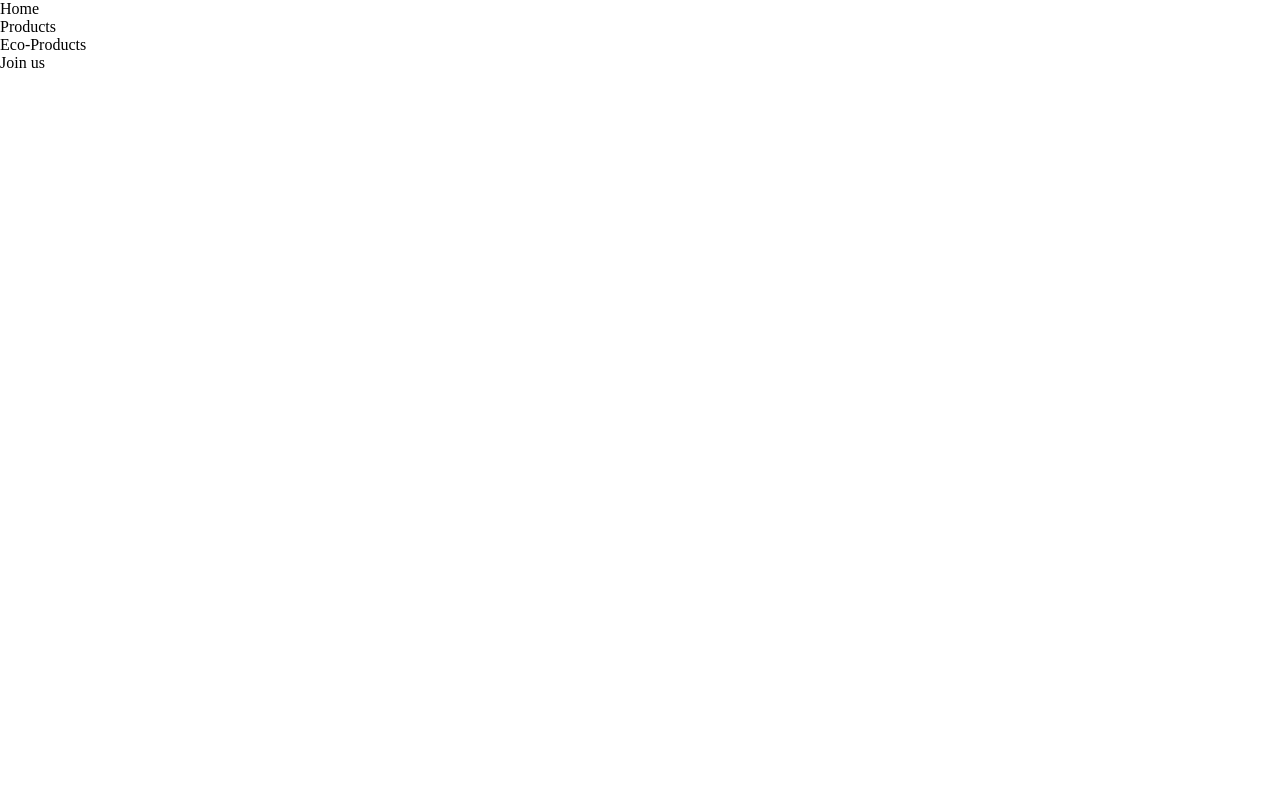
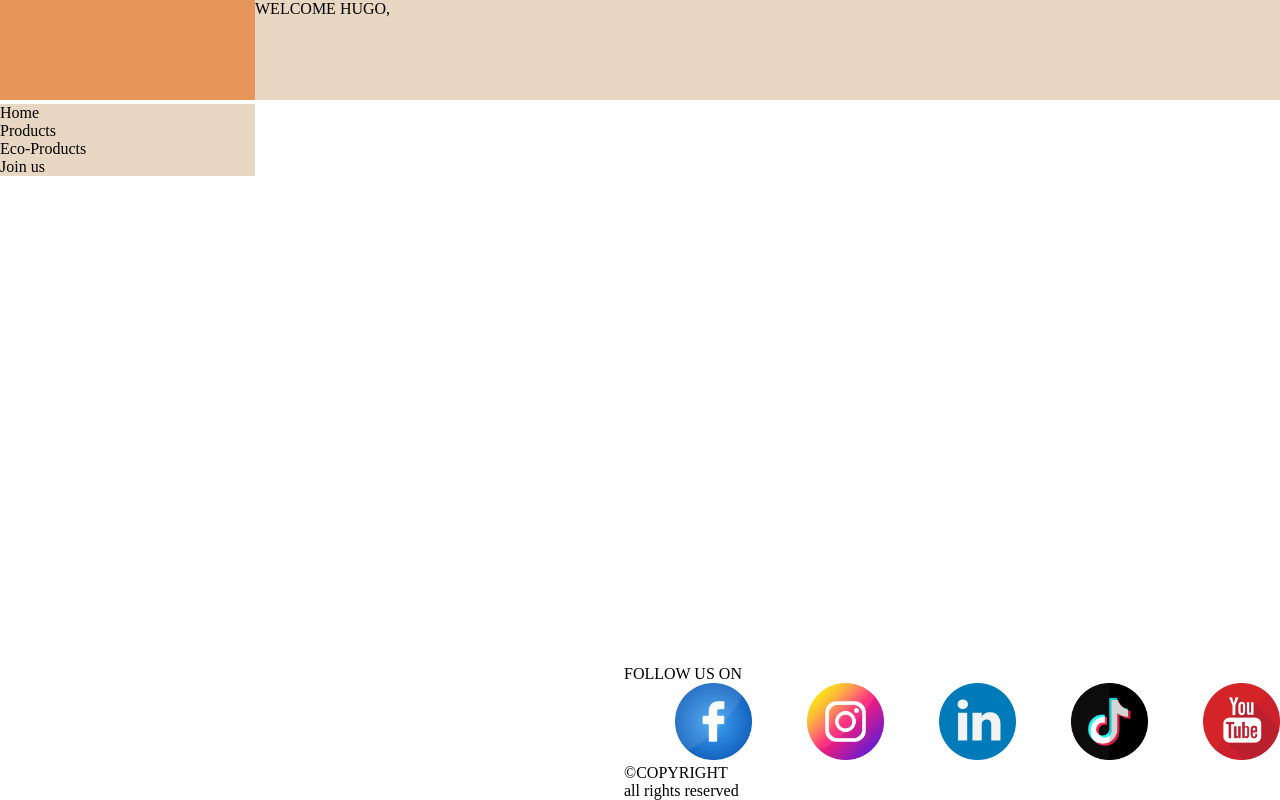
Before and after one commit to hugovelasco/Programacao2023-turmae, a plain HTML site: page index.html in a window 1280 px wide. Drawn offline with Linux system fonts and the light colour scheme.

Commit message:
gh-pages

```diff
--- a/assets/css/stylesheet.css
+++ b/assets/css/stylesheet.css
@@ -3,6 +3,37 @@
     padding: 0;
 }
 
-body{
+.rec-dark-orange{
+    width: 255px;
+    height: 100px;
+    display: inline-block;
+    background-color: #E6955B;
+}
 
+.social-network{
+    width: 77px;
+    margin-left: 51px;
 }
+
+.rec-light-orange{
+    background-color: #E8D7C2;
+    width: 255px;
+    height: calc(100% - 100px);
+    display: block;
+}
+
+.top-menu{
+    display: inline-block;
+    width: calc(100% - 255px);
+    height: 100px;
+    background-color: #E8D7C2;
+    position: absolute;
+    top:0;
+    right: 0;
+}
+
+footer{
+    position: absolute;
+    bottom: 0;
+    right: 0;
+}
--- a/index.html
+++ b/index.html
@@ -8,21 +8,36 @@
     <title>Formadores em ação - Turma E</title>
 </head>
 <body>
-    <header>
-
+    <header class="top-menu">
+        <p>WELCOME HUGO, <span></span></p>
     </header>
 
-    <section>
-        <ul>
-            <li>Home</li>
-            <li>Products</li>
-            <li>Eco-Products</li>
-            <li>Join us</li>
-        </ul>
+    <div class="rec-dark-orange">
+
+    </div>
+    <section class="rec-light-orange">
+        <article>
+            <ul class="menu-lista">
+                <li>Home</li>
+                <li>Products</li>
+                <li>Eco-Products</li>
+                <li>Join us</li>
+            </ul>
+    </article>
     </section>
 
     <main></main>
 
-    <footer></footer>
+    <footer>
+        <p>FOLLOW US ON</p>
+        <div class="img-group">
+            <img class="social-network" src="assets/img/facebook.png" alt="facebook">
+            <img class="social-network" src="assets/img/instagram.png" alt="instagram">
+            <img class="social-network" src="assets/img/linkedin.png" alt="linkedin">
+            <img class="social-network" src="assets/img/tik-tok.png" alt="tik-tok">
+            <img class="social-network" src="assets/img/youtube.png" alt="youtube">
+        </div>
+        <p>&copy;COPYRIGHT<br>all rights reserved</p>
+    </footer>
 </body>
 </html>
```
Also changed, not shown: assets/img/facebook.png (added), assets/img/instagram.png (added), assets/img/linkedin.png (added), assets/img/tik-tok.png (added), assets/img/youtube.png (added).
